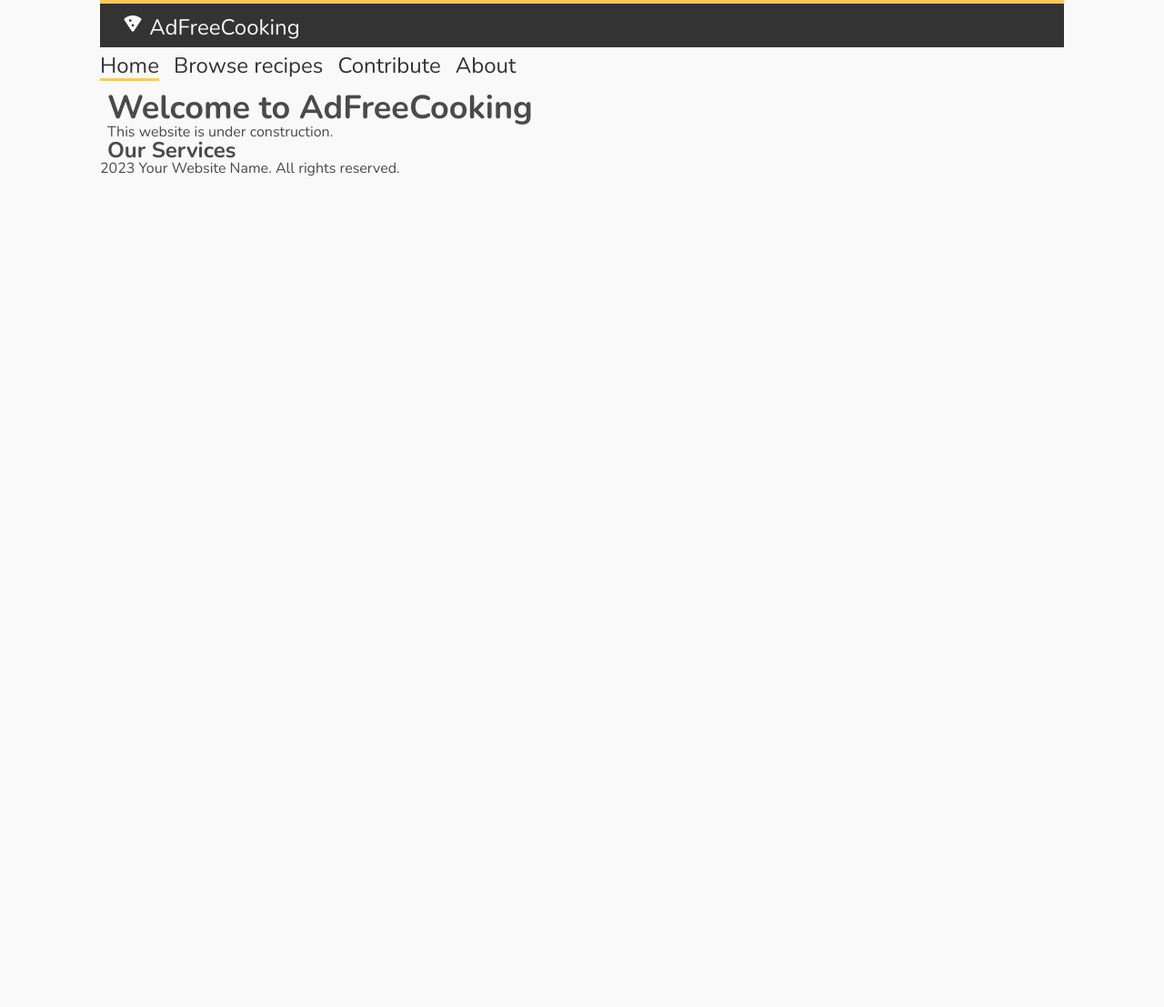
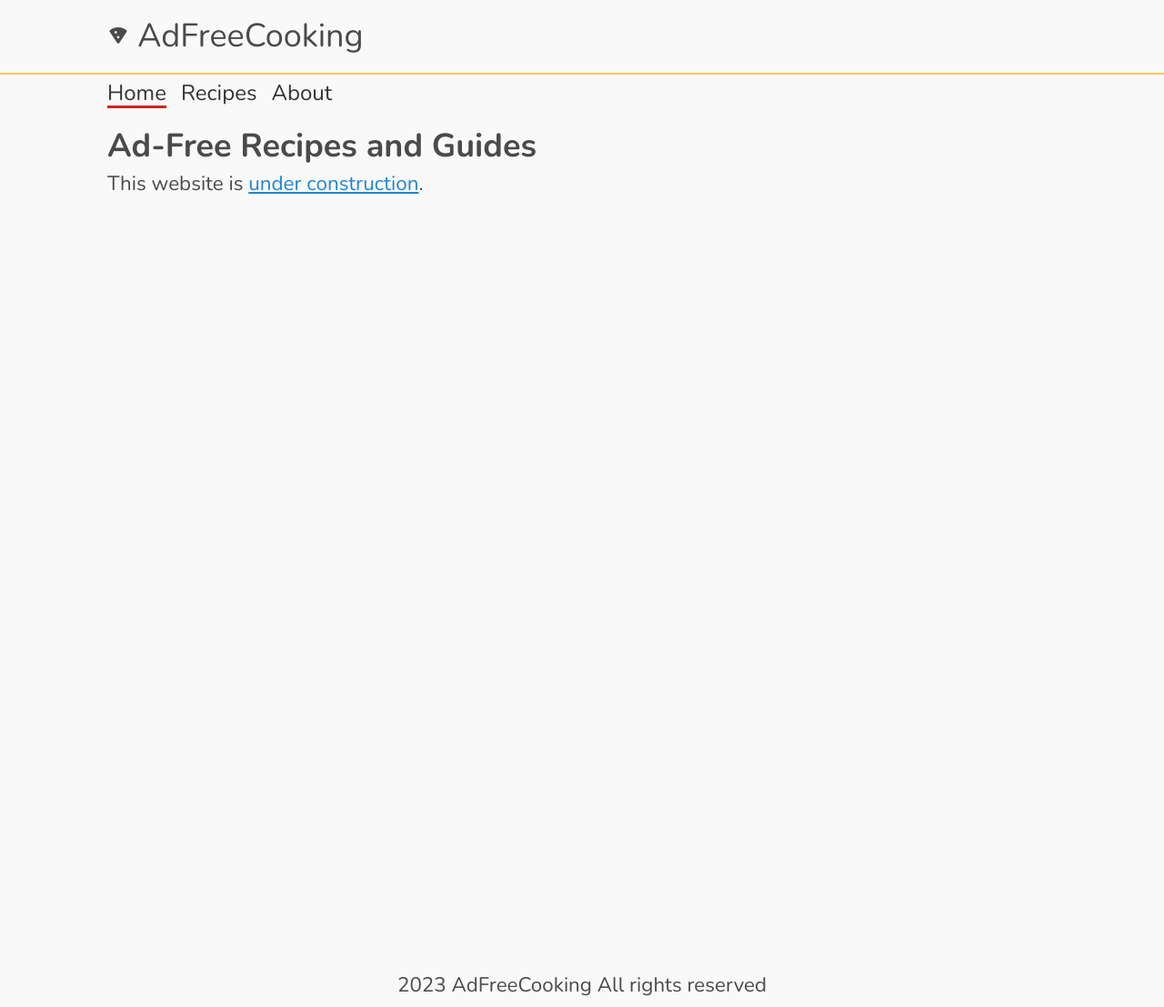
Before and after one commit to elliott-huge/adfreecooking, a Jekyll site: the page built from pages/index.html, in a window 1280 px wide. Shown: the whole page at 91% size. Built offline with Jekyll 4.4.1, drawn with Linux system fonts in a browser that asks for light colours; before the commit the page ends 900 px from its top, so only the background shows below that.

Commit message:
jekyll template + style overhaul, scalability ++

```diff
--- a/_config.yaml
+++ b/_config.yaml
@@ -1,4 +1,8 @@
+---
+repository: https://github.com/elliott-huge/adfreecooking
 collections:
   recipes:
     output: true
     permalink: /recipes/:title.html
+exclude:
+- readme.md
--- a/_includes/head.html
+++ b/_includes/head.html
@@ -3,8 +3,8 @@
 <link rel="stylesheet" href="/css/style.css">
 <link
   rel="icon"
-  type="image/png"
-  href="img/favicon.png">
+  type="image"
+  href="img/favicon.ico">
 <link rel="preconnect" href="https://fonts.googleapis.com">
 <link
   rel="preconnect"
--- a/_includes/header.html
+++ b/_includes/header.html
@@ -1,12 +1,16 @@
 <header class="gap-3">
-  <p>
-    <span class="material-symbols-rounded">
-      local_pizza
-    </span>&nbsp;AdFreeCooking</p>
+  <div class="width-limited header-content">
+    <a class="nostyle-link" href="/">
+      <p id="site-title">
+        <span class="material-symbols-rounded">
+          local_pizza
+        </span>&nbsp;AdFreeCooking</p>
+    </a>
+  </div>
 </header>
-<nav class="main-nav gap-4">
+<nav class="main-nav gap-6 width-limited">
   <a href="/" {% if page.url == "/" %}class="current"{% endif %}>Home</a>
-  <a href="/recipes" {% if page.url == "/recipes.html" %}class="current"{% endif %}>Browse recipes</a>
-  <a href="/contribute" {% if page.url == "/contribute.html" %}class="current"{% endif %}>Contribute</a>
-  <a href="/about" {% if page.url == "/about.html" %}class="current"{% endif %}>About</a>
+  <a href="/recipes" {% if page.url == "/recipes/" %}class="current"{% endif %}>Recipes</a>
+  <a href="/contribute" class="hide-on-mobile {% if page.url == "/contribute/" %}current{% endif %}">Contribute</a>
+  <a href="/about" {% if page.url == "/about/" %}class="current"{% endif %}>About</a>
 </nav>
--- a/css/style.css
+++ b/css/style.css
@@ -13,9 +13,26 @@
   'opsz' 48
 }
 
+.hide-on-mobile {
+    display: none;
+}
+
 h1, h2, h3, p, a, span {
     line-height: 1;
     margin: 0;
+}
+
+p, ul, ol {
+    font-size: 1.4em;
+}
+
+#site-title {
+    font-size: 36px;
+}
+
+.nostyle-link {
+    color: #4A4A4A !important;
+    text-decoration: none !important;
 }
 
 h1 {
@@ -29,23 +46,44 @@
     color: #2185D0;
 }
 
+.width-limited, main, footer {
+    max-width: 1060px;
+    margin: 0 auto;
+    box-sizing: border-box;
+    padding: 0 8px;
+}
+
+main {
+    min-height: 100vh;
+}
+
+footer {
+    display: flex;
+    justify-content: center;
+    align-items: center;
+    height: 48px;
+}
+
 body {
-    max-width: 1060px;
     font-family: 'Nunito', sans-serif;
-    margin: 0 auto;
+    margin: 0;
 }
 
 header {
-    background-color: #333333;
-    color: #F9F9F9;
+    /* background-color: #333333; */
+    padding: 8px 0;
+    border-bottom: solid 2px #FFC857;
+}
+
+.header-content {
+    color: #333333;
     display: flex;
     justify-content: left;
     align-items: center;
+    font-size: 36px;
+    width: 100%;
     box-sizing: border-box;
-    padding: 0 24px;
-    font-size: 24px;
-    height: 52px;
-    border-top: solid 4px #FFC857;
+    height: 64px;
 }
 
 .main-nav a, .main-nav a:visited {
@@ -54,10 +92,10 @@
     font-size: 24px;
     box-sizing: border-box;
     padding-bottom: 2px;
-    border-bottom: #F9F9F9 solid 3px;
+    border-bottom: transparent solid 3px;
 }
 .main-nav a:hover, .main-nav a:focus, .main-nav .current {
-    border-color: #FFC857 !important;
+    border-color: #d22222 !important;
 }
 
 .main-nav {
@@ -65,10 +103,6 @@
     gap: 16px;
 }
 
-main {
-    box-sizing: border-box;
-    padding: 0 8px;
-}
 
 .gap-1 {
     margin-bottom: 2px;
@@ -114,11 +148,26 @@
     text-decoration: underline;
 }
 
-.recipe {
+.li-recipe {
     width: 320px;
     border-top: #FFC857 solid 2px;
     box-sizing: border-box;
-    padding-top: 12px;
+    position: relative;
+    padding: 12px;
+}
+
+.li-recipe:hover, .li-recipe:active, .li-recipe:focus {
+    background-color: #ebebeb;
+}
+
+.recipe-title a::after {
+    content: "";
+    position: absolute;
+    display: block;
+    top: 0;
+    left: 0;
+    right: 0;
+    bottom: 0;
 }
 
 .recipe-details {
--- a/index.html
+++ /dev/null
@@ -1,24 +0,0 @@
----
----
-<!DOCTYPE html>
-<html lang="en">
-  <head>
-    <title>Homepage | AdFreeCooking</title>
-    {% include head.html %}
-  </head>
-  <body>
-    {% include header.html %}
-    <main>
-      <section>
-        <h1>Welcome to AdFreeCooking</h1>
-        <p>This website is under construction.</p>
-      </section>
-      <section>
-        <h2>Our Services</h2>
-      </section>
-    </main>
-    <footer>
-      <p>2023 Your Website Name. All rights reserved.</p>
-    </footer>
-  </body>
-</html>
--- /dev/null
+++ b/pages/index.html
@@ -0,0 +1,10 @@
+---
+layout: default
+permalink: /
+title: AdFreeCooking
+---
+<section>
+  <h1 class="gap-4">Ad-Free Recipes and Guides</h1>
+  <p>This website is
+    <a href="{{site.repository}}">under construction</a>.</p>
+</section>
```
Also changed, not shown: _layouts/recipe.html (+5 -12 lines), _recipes/spaghetti-carbonara.md (+2 -1 lines), pages/about.html (added, +21 -0 lines), pages/contibute.html (added, +10 -0 lines), pages/recipes.html (added, +42 -0 lines), recipes.html (deleted, +0 -54 lines), img/favicon.ico (added), img/favicon.png (added), 1 other file.
